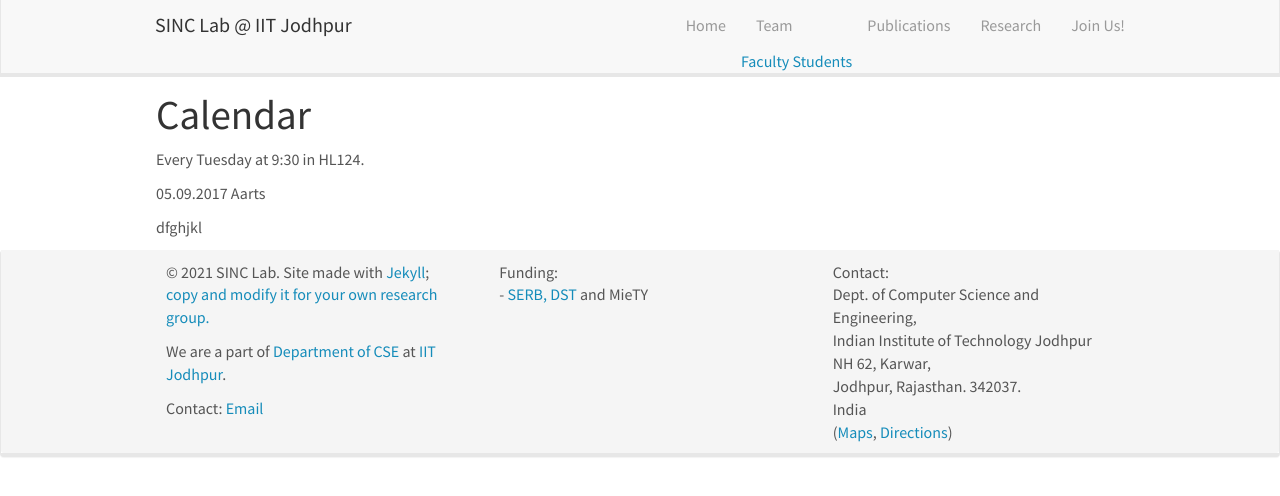
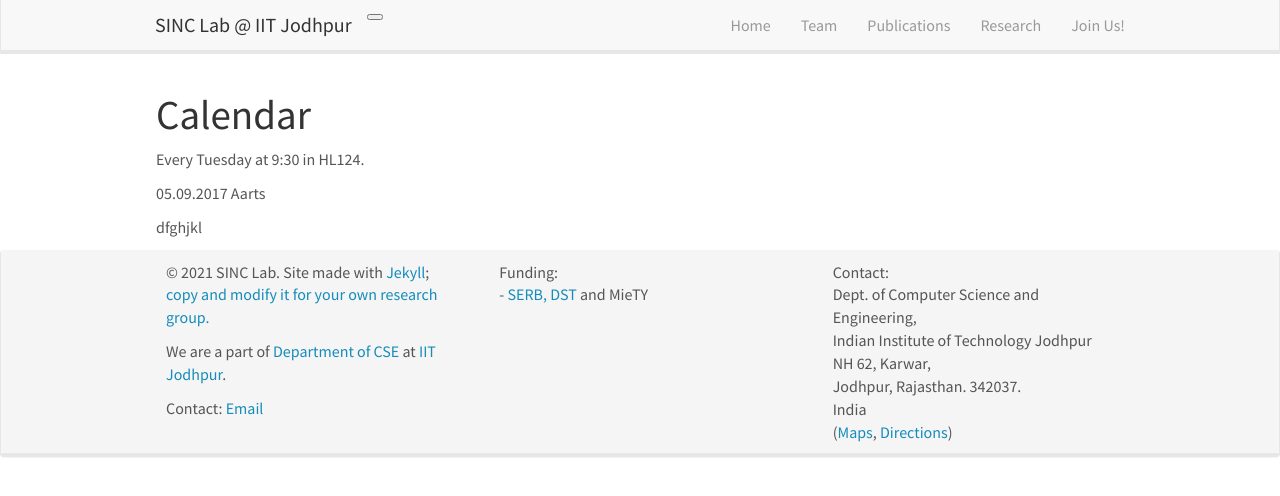
Before and after one commit to sinclab-iitj/sinclab-iitj.github.io, a Jekyll site: the page built from _pages/mini_lecture_series.md, in a window 1280 px wide. Shown: the top 496 px of the page. Built offline with Jekyll 4.4.1, drawn with Linux system fonts in a browser that asks for light colours; nearby versions of some CDN libraries.

Commit message:
Update header.html

```diff
--- a/_includes/header.html
+++ b/_includes/header.html
@@ -1,7 +1,7 @@
 <div class="navbar navbar-default navbar-fixed-top" role="navigation">
   <div class="container-fluid">
 	<div class="navbar-header">
-	  <button type="button" class="navbar-toggle collapsed" data-toggle="collapse" data-target="#navbar-collapse-1" aria-expanded="false">
+	  <button type="button" class="navbar-toggler" data-toggle="collapse" data-target="#navbar-collapse-1" aria-controls="navbar-collapse-1" aria-expanded="false">
 		<span class="sr-only">Toggle navigation</span>
 		<span class="icon-bar"></span>
 		<span class="icon-bar"></span>
@@ -14,8 +14,8 @@
 	  <ul class="nav navbar-nav navbar-right">
 		<li><a href="{{ site.url }}{{ site.baseurl }}/">Home</a></li>
 		<li class="nav-item dropdown">
-			<a class="nav-link dropdown" href="#" id="navbarDropdownMenuLink" data-toggle="dropdown" aria-haspopup="true" aria-expanded="false">Team</a>
-			<div class="dropdown-content" aria-labelledby="navbarDropdownMenuLink">
+			<a class="nav-link dropdown-toggle" href="#" id="navbarDropdownMenuLink" data-toggle="dropdown" aria-haspopup="true" aria-expanded="false">Team</a>
+			<div class="dropdown-menu" aria-labelledby="navbarDropdownMenuLink">
 				<a class="dropdown-item" href="{{ site.url }}{{ site.baseurl }}/team">Faculty</a>
           			<a class="dropdown-item" href="{{ site.url }}{{ site.baseurl }}/team">Students</a>
 			</div>
```
